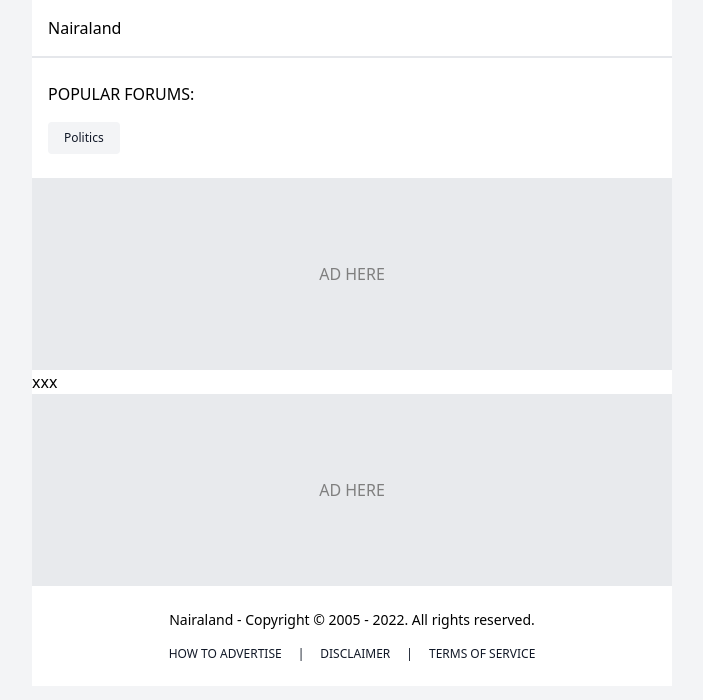
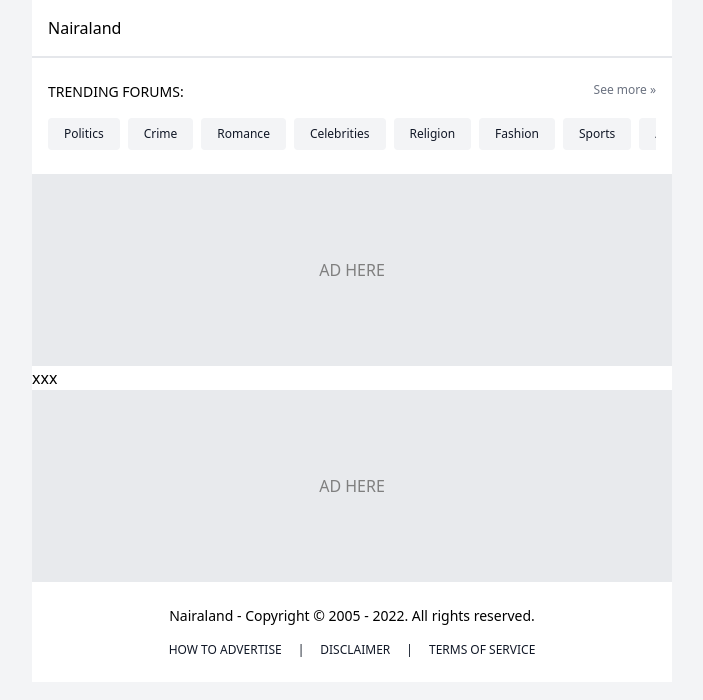
Before and after one commit to OgbeniHMMD/nairaland, a plain HTML site: page index.html in a window 1280 px wide. Shown: the whole page, without its empty margins (288-991 px from the left). Drawn offline with nearby package versions, Linux system fonts and the light colour scheme.

Commit message:
Explore sections

```diff
--- a/index.html
+++ b/index.html
@@ -3,21 +3,44 @@
   <head>
     <meta charset="UTF-8" />
     <meta name="viewport" content="width=device-width, initial-scale=1.0" />
+
     <script src="https://cdn.tailwindcss.com"></script>
+    <script src="//unpkg.com/alpinejs" defer></script>
   </head>
 
   <body class="bg-gray-100">
-    <div class="container bg-white mx-auto max-w-screen-sm">
+    <div
+      class="container bg-white mx-auto max-w-screen-sm"
+      x-data="{
+        forums: ['politics','crime','Romance','Celebrities','Religion','Fashion','Sports','Autos','Phones']
+      }"
+    >
       <header class="border-b-2 p-4">Nairaland</header>
 
       <nav class="p-4 py-6">
-        <h1 class="text-cente-r pb-4 uppercase">Popular forums:</h1>
-        <section class="flex text-xs text-gray-900 gap-4 capitalize">
+        <div class="flex pb-4 gap-8 justify-between">
+          <h1 class="font-medium text-sm uppercase">Trending forums:</h1>
+
           <a
             href="#"
-            class="rounded font-medium bg-gray-100 p-2 px-4 hover:bg-gray-200"
-            >Politics</a
+            class="rounded font-medium text-xs text-gray-500 hover:underline"
           >
+            See more &raquo;
+          </a>
+        </div>
+
+        <section
+          class="flex text-xs text-gray-900 gap-2 overflow-x-auto capitalize"
+        >
+          <template x-for="forum in forums">
+            <a
+              href="#"
+              x-text="forum"
+              class="rounded font-medium bg-gray-100 p-2 px-4 hover:bg-gray-200"
+            >
+              Politics
+            </a>
+          </template>
         </section>
       </nav>
 
```
